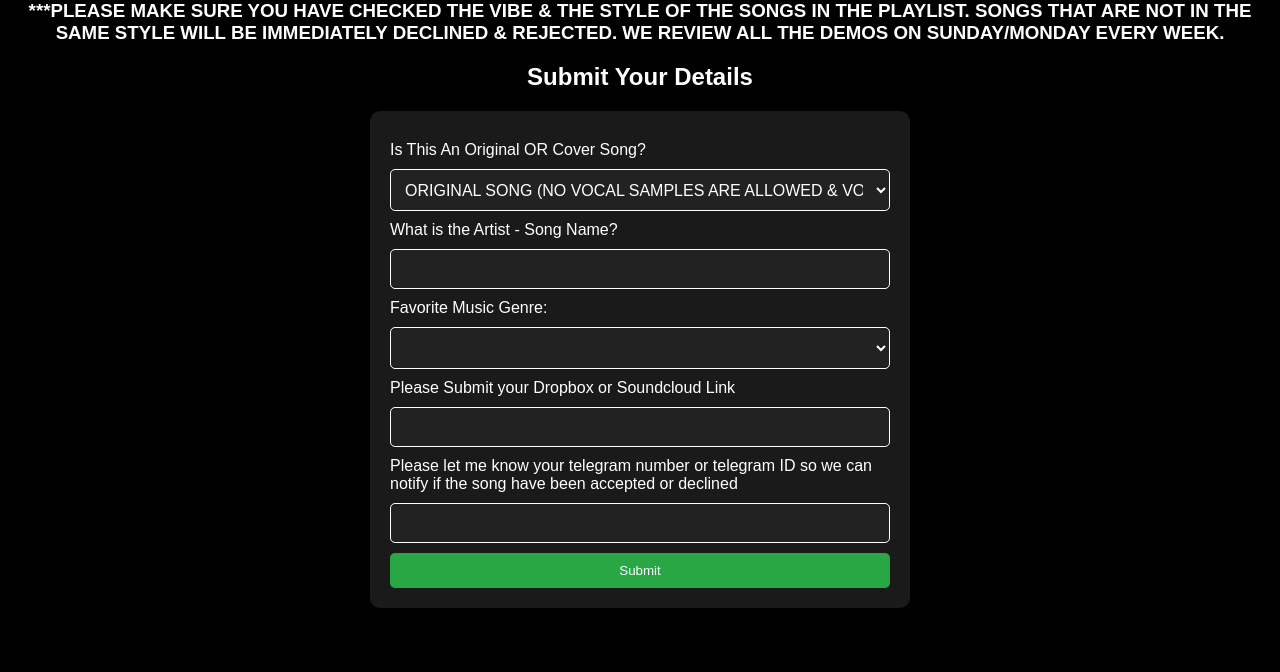
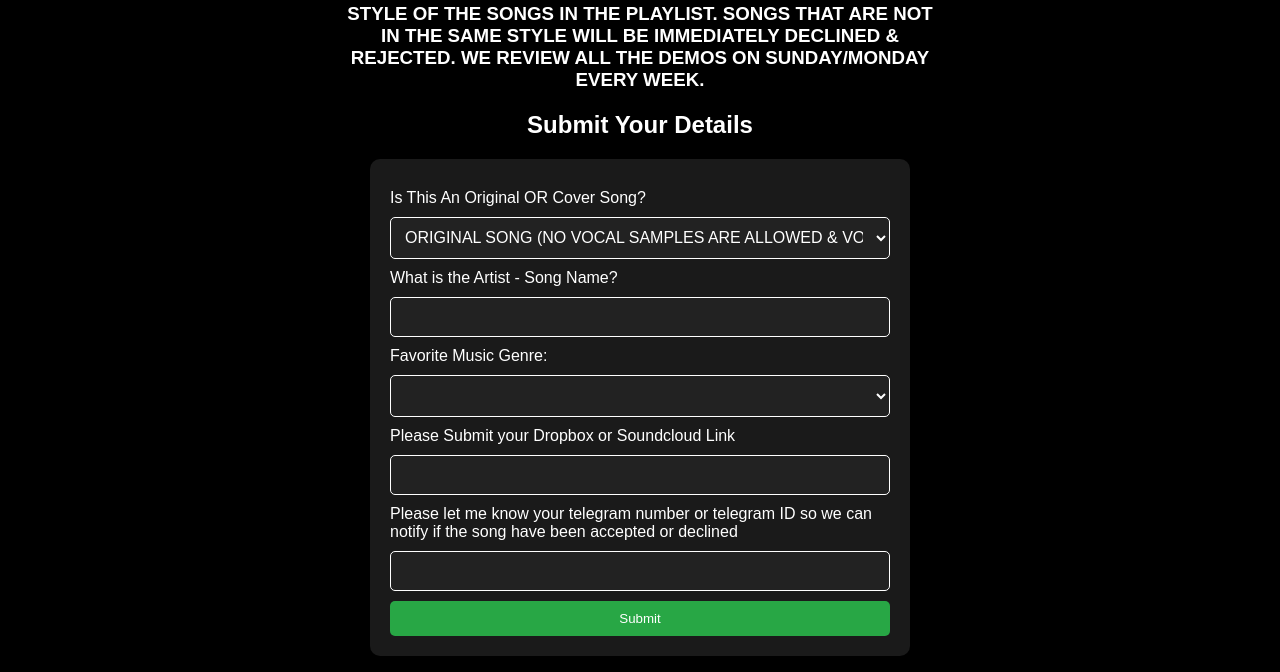
Before and after one commit to WEJesus/Spotify-forms, a plain HTML site: page index.html in a window 1280 px wide. Shown: the part 496-1168 px from the top of the page. Before the commit the page ends 1120 px from the top, so only its background shows below. Drawn offline with Linux system fonts and the light colour scheme.

Commit message:
Update index.html

```diff
--- a/index.html
+++ b/index.html
@@ -68,7 +68,7 @@
 
     <img id="headerImage" src="https://raw.githubusercontent.com/WEJesus/Spotify-forms/main/images/magic%20logo.png" alt="Form Header">
 
-    <h3>
+    <h3 style="max-width: 600px; margin: auto;">
         ***PLEASE MAKE SURE YOU HAVE CHECKED THE VIBE & THE STYLE OF THE SONGS IN THE PLAYLIST. SONGS THAT ARE NOT IN THE SAME STYLE WILL BE IMMEDIATELY DECLINED & REJECTED. WE REVIEW ALL THE DEMOS ON SUNDAY/MONDAY EVERY WEEK.
     </h3>
 
```
